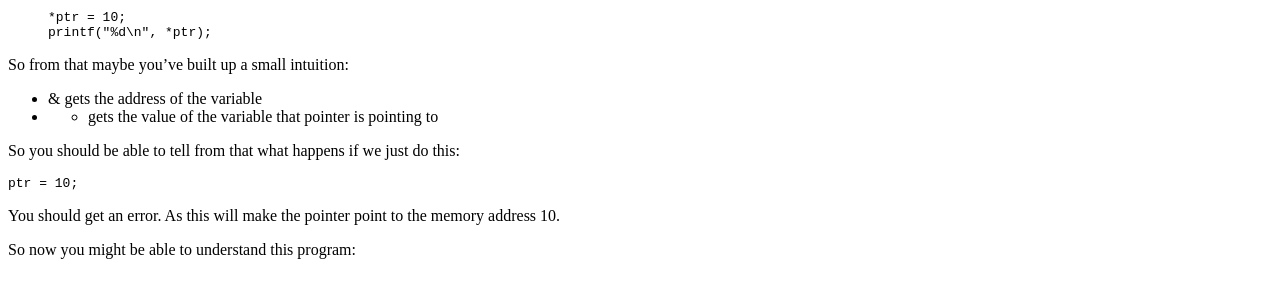
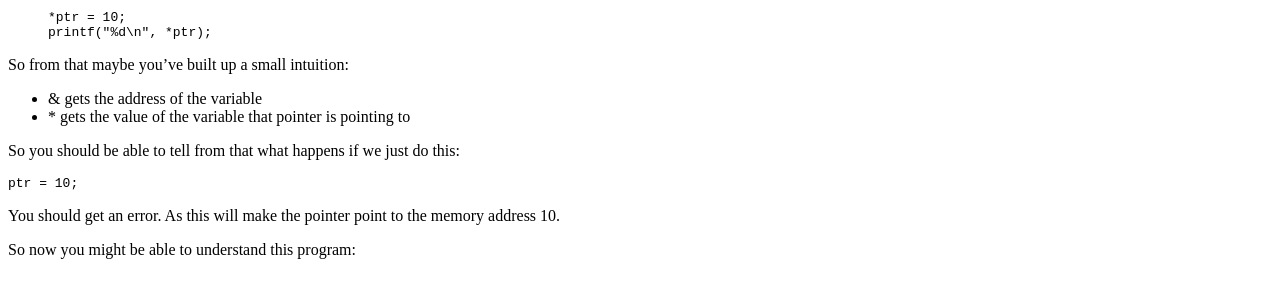
Before and after one commit to mldelaney94/mldelaney94.github.io, a Jekyll site: the page built from _posts/2019-02-20-pass-by-ref-or-value.markdown, in a window 1280 px wide. Shown: the part 1034-1334 px from the top of the page. Built offline with Jekyll 4.4.1, drawn with Linux system fonts in a browser that asks for light colours.

````diff
--- a/_posts/2019-02-20-pass-by-ref-or-value.markdown
+++ b/_posts/2019-02-20-pass-by-ref-or-value.markdown
@@ -69,7 +69,7 @@ printf("%d\n", *ptr);
 
 So from that maybe you've built up a small intuition:
 - & gets the address of the variable
-- * gets the value of the variable that pointer is pointing to
+- \* gets the value of the variable that pointer is pointing to
 
 So you should be able to tell from that what happens if we just do this:
 
@@ -82,6 +82,7 @@ You should get an error. As this will make the pointer point to the memory addre
 So now you might be able to understand this program:
 
 ```C
+
 ```
 
 And if you can understand that, you should have a crack at making the swap program work with pointers so that it prints 2.
````
